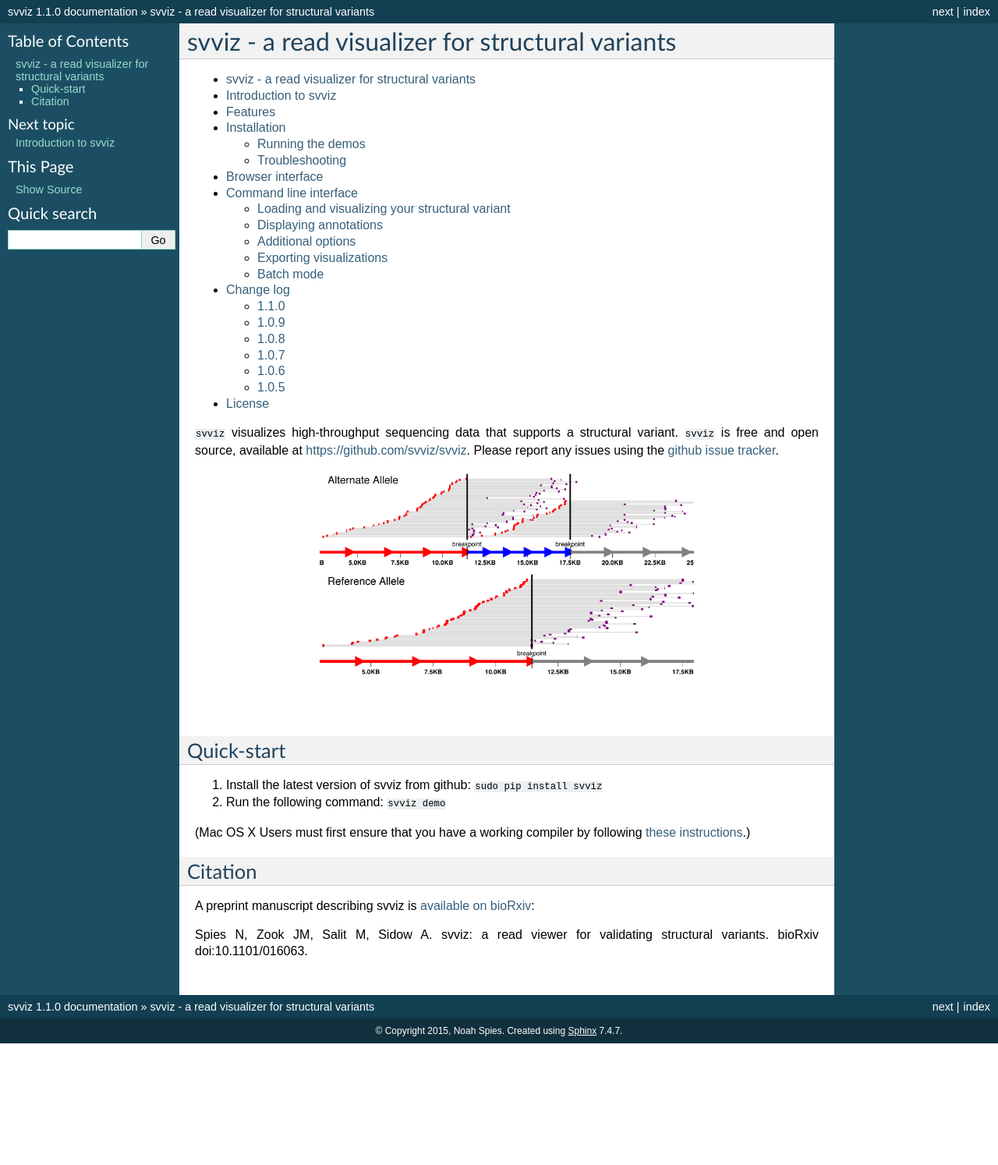
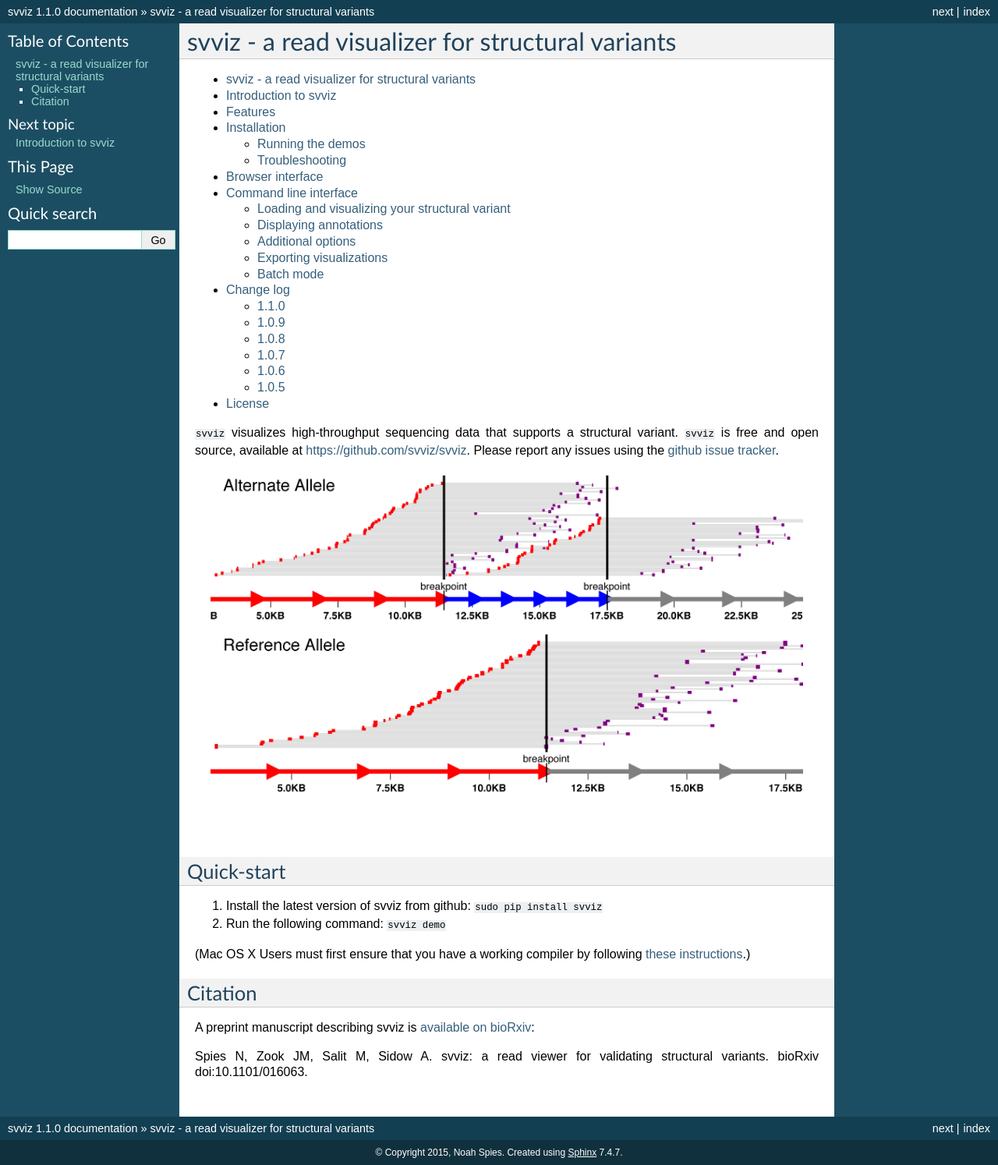
Before and after one commit to svviz/svviz, a Sphinx documentation site: the page built from docs/index.rst, in a window 1280 px wide. Shown: the whole page at 78% size. Built offline with Sphinx 7.4.7, drawn with Linux system fonts in a browser that asks for light colours; before the commit the page ends 1338 px from its top, so only the background shows below that.

Commit message:
doc update

```diff
--- a/docs/changelog.rst
+++ b/docs/changelog.rst
@@ -6,7 +6,6 @@
 
 - code refactoring and new tests that should make it easier to modify and improve the visualizations produced by svviz
 - added experimental support for webkitToPDF, a command-line tool that uses OS X's built-in SVG support (part of Safari's webpage rendering code) to convert SVGs to PDFs; this currently requires a separate install of webkitToPDF. webkitToPDF produces much better PDFs than rsvg-convert does (for example, fonts are converted properly)
--
 
 1.0.9
 -----
--- a/docs/index.rst
+++ b/docs/index.rst
@@ -21,7 +21,7 @@
 ``svviz`` visualizes high-throughput sequencing data that supports a structural variant. ``svviz`` is free and open source, available at `<https://github.com/svviz/svviz>`_. Please report any issues using the `github issue tracker <https://github.com/svviz/svviz/issues>`_.
 
 .. image:: example.png
-    :width: 60%
+    :width: 95%
     :align: center
 
 |
```
